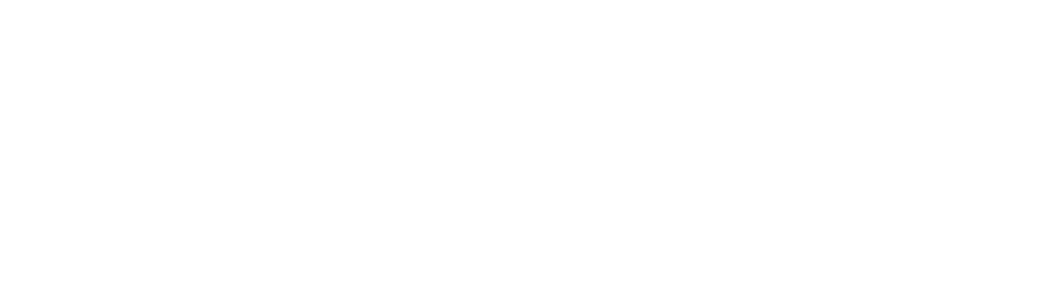
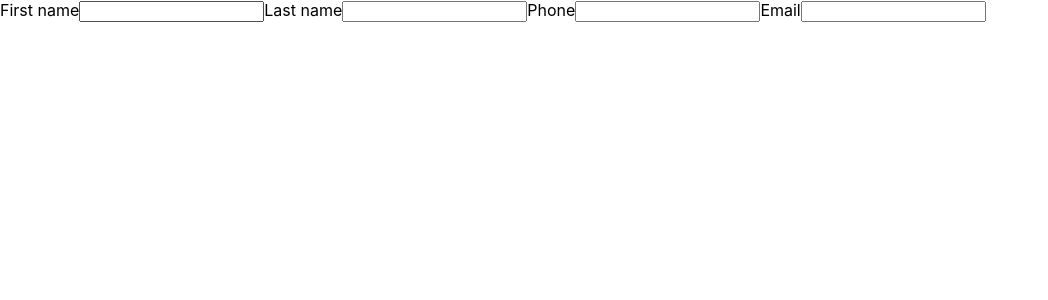
Before and after one commit to yerincha/contact-list, a React (Create React App) app: page /edit in a window 1280 px wide. Shown: the top 300 px of the page, without its empty margins (0-1048 px from the left). Built offline with nearby package versions, Linux system fonts and the light colour scheme.

Commit message:
Implement form for editing contact and add handleChange function to support changes for each inputs

```diff
--- a/src/pages/edit/index.jsx
+++ b/src/pages/edit/index.jsx
@@ -1,20 +1,47 @@
 import React, { useState } from 'react';
 import { useNavigate } from 'react-router-dom';
 
-export default function Edit(props) {
+export default function Edit({ contact }) {
+  const [editedContact, setEditedContact] = useState({
+    firstName: contact.firstName,
+    lastName: contact.lastName,
+    phone: contact.phone,
+    email: contact.email,
+  });
+
+  function handleChange(e) {
+    const { value } = e.target;
+    setEditedContact({
+      ...editedContact,
+      [e.target.name]: value,
+    });
+  }
+
   const navigate = useNavigate();
-  const handleContentClick = (e, item) => {
-    e.preventDefault();
-    props.setSelectedContact(item);
-    navigate('/edit');
-  };
 
   return (
-    <div key={props.contact.id}>
-      <div>{props.contact.firstName}</div>
-      <div>{props.contact.lastName}</div>
-      <div>{props.contact.phone}</div>
-      <div>{props.contact.email}</div>
-    </div>
+    <form>
+      <label>
+        First name
+        <input
+          type="text"
+          name="firstName"
+          value={editedContact.firstName}
+          onChange={handleChange}
+        />
+      </label>
+      <label>
+        Last name
+        <input type="text" name="lastName" value={editedContact.lastName} onChange={handleChange} />
+      </label>
+      <label>
+        Phone
+        <input type="text" name="phone" value={editedContact.phone} onChange={handleChange} />
+      </label>
+      <label>
+        Email
+        <input type="text" name="email" value={editedContact.email} onChange={handleChange} />
+      </label>
+    </form>
   );
 }
```
